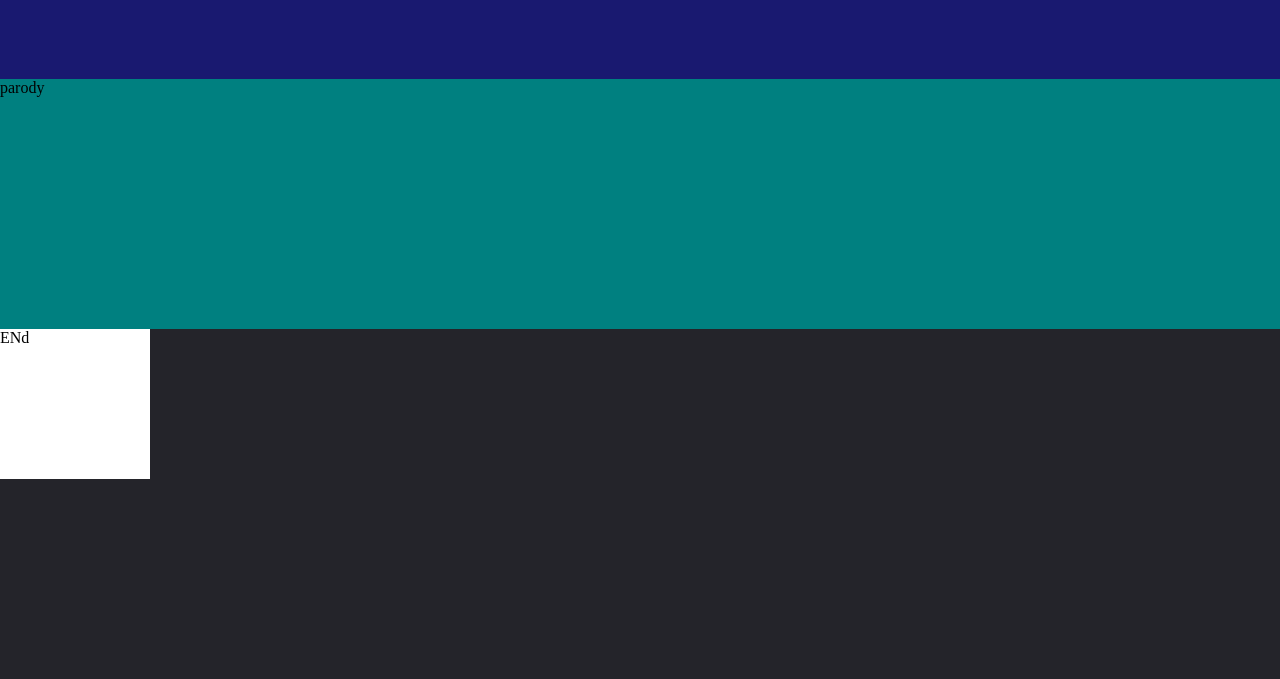
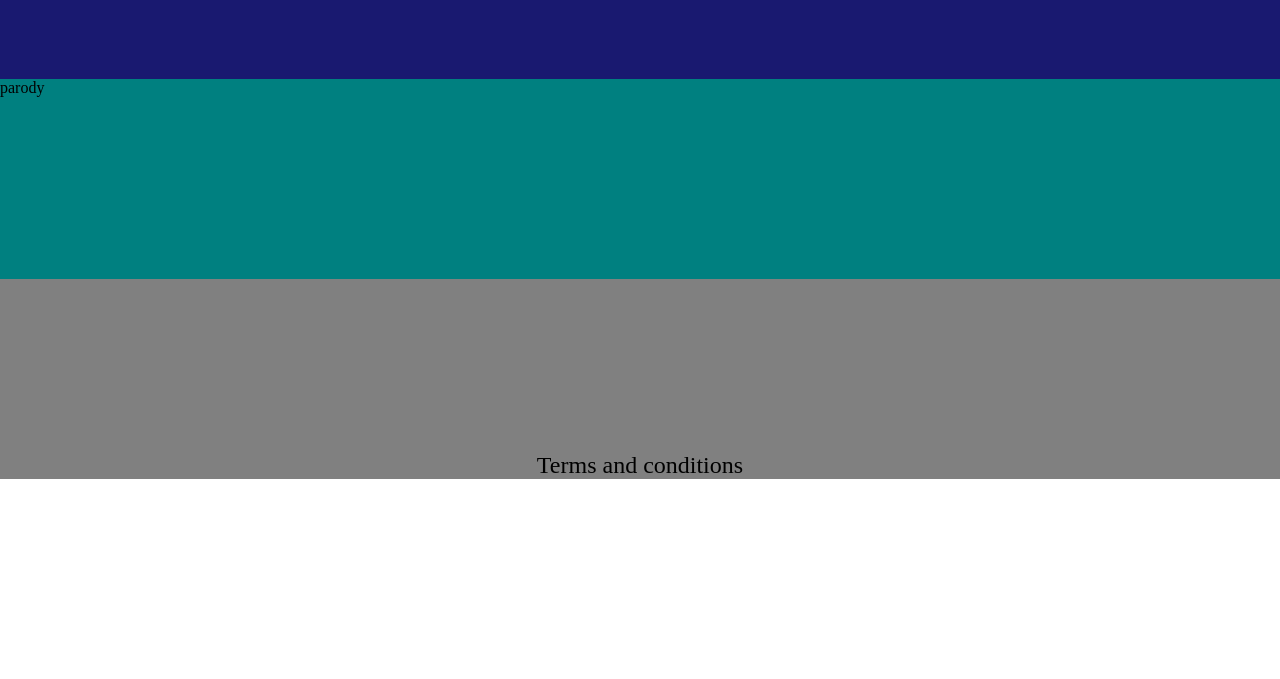
Before and after one commit to x628o/V0.4CN-Homepage, a plain HTML site: page index.html in a window 1280 px wide. Shown: the part 121-800 px from the top of the page. Drawn offline with Linux system fonts and the light colour scheme.

Commit message:
index.html and style.css

```diff
--- a/index.html
+++ b/index.html
@@ -22,12 +22,14 @@
 </body>
 
 <body>
+
     <div class="sidemiddle">parody</div>
-</body>
+    <div class="footer">
+        <ul>
+            <li><a href="#">Terms and conditions</a></li>
+        </ul>
+    </div>
 
-
-<body>
-    <div class="footer">ENd</div>
 </body>
 
 
--- a/style.css
+++ b/style.css
@@ -9,10 +9,9 @@ header {
 }
 
 .logo {
-    cursor: pointer;
+      cursor: pointer;
     width: 130px;
     height: 80px;
-
 
 }
 
@@ -39,25 +38,32 @@ ul {
 }
 
 .right-links li a:hover {
-    color: lavender;
+    color: green;
 }
 
 .sidemiddle {
-    height: 250px;
+    display: flex;
+    min-height: 200px;
     background-color: teal;
 
 }
 
 .footer {
-           display:flex;
-           background: white;
-           height: 150px;
-           width: 150px;
+    display: flex;
+    justify-content: center;
+    align-items: flex-end;
+    background-color: gray;
+    min-height: 200px;
+}
+
+.footer li a {
+    text-decoration: none;
+    font-size: 24px;
+    color: black;
 }
 
 * {
     box-sizing: border-box;
     margin: 0;
     padding: 0;
-    background: #24242a;
 }
```
